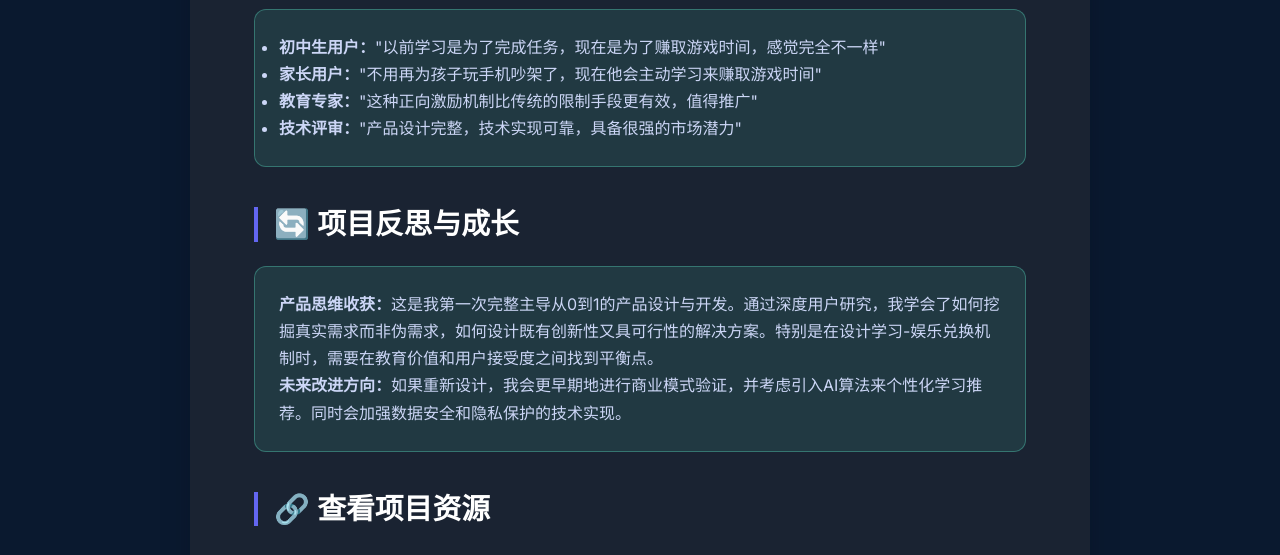
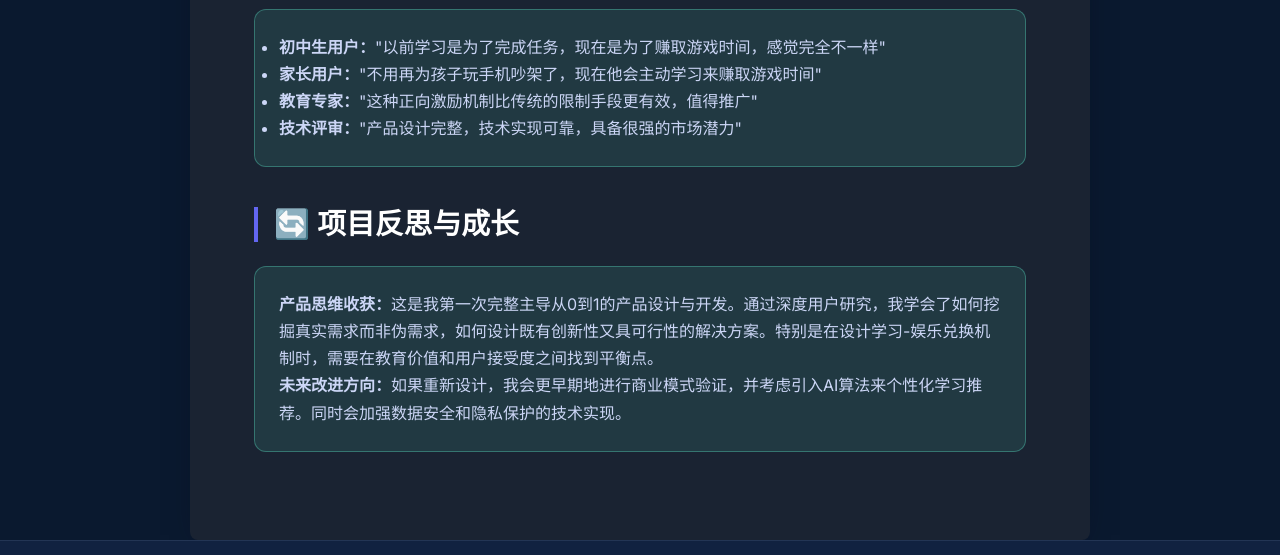
Before and after one commit to WendyDetective/portfolio, a website: page projects/project2.html in a window 1280 px wide. Shown: the part 4868-5423 px from the top of the page. Drawn offline with Linux system fonts and the light colour scheme.

Commit message:
Update project2.html

```diff
--- a/projects/project2.html
+++ b/projects/project2.html
@@ -500,7 +500,7 @@
                 <p><strong>未来改进方向：</strong>如果重新设计，我会更早期地进行商业模式验证，并考虑引入AI算法来个性化学习推荐。同时会加强数据安全和隐私保护的技术实现。</p>
             </div>
 
-            <h2>🔗 查看项目资源</h2>
+<!--             <h2>🔗 查看项目资源</h2>
             <div style="display: flex; gap: 1rem; margin: 2rem 0;">
                 <a href="#" class="btn btn-primary" target="_blank">
                     <i class="fas fa-mobile-alt"></i> 应用演示
@@ -514,7 +514,7 @@
                 <a href="#" class="btn btn-secondary" target="_blank">
                     <i class="fab fa-github"></i> 开源代码
                 </a>
-            </div>
+            </div> -->
 
         </div>
     </main>
```
